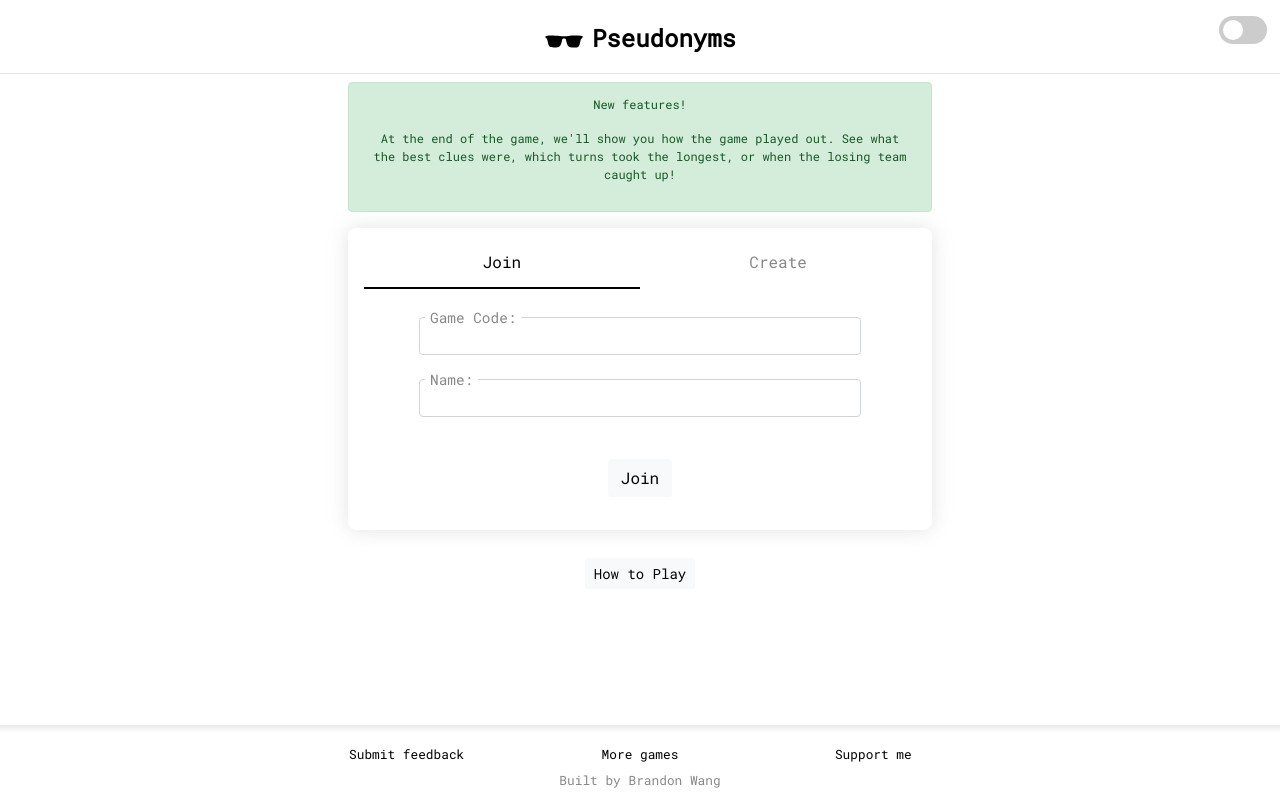
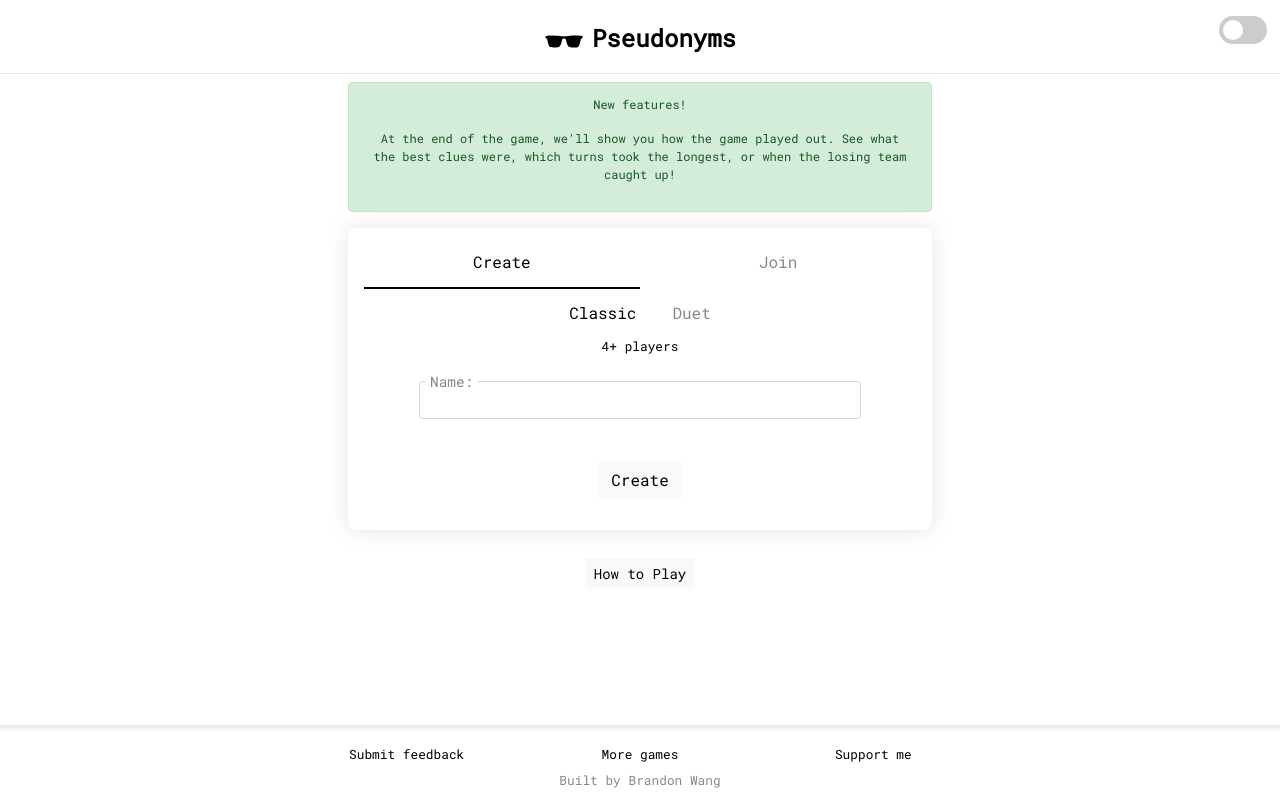
Before and after one commit to coconut750750/pseudonyms, a React (Create React App) app in the folder client/: page / in a window 1280 px wide. Built offline with nearby package versions, Linux system fonts and the light colour scheme.

Commit message:
default to create tab

```diff
--- a/client/src/components/GameForm/index.js
+++ b/client/src/components/GameForm/index.js
@@ -1,4 +1,4 @@
-import React, { useState } from 'react';
+import React, { useState, useEffect } from 'react';
 
 import './GameForm.css';
 
@@ -7,13 +7,19 @@ import Join from './Join';
 
 
 export default function GameForm(props) {
+  const create = <Create setGame={props.setGame}/>;
   const join = <Join urlGameCode={props.urlCode} join={props.setGame}/>;
-  const create = <Create setGame={props.setGame}/>;
 
-  const tabLabels = ["Join", "Create"];
-  const tabs = [join, create];
+  const tabLabels = ["Create", "Join"];
+  const tabs = [create, join];
 
   const [tab, setTab] = useState(0);
+
+  useEffect(() => {
+    if (props.urlCode !== undefined) {
+      setTab(1);
+    }
+  }, [props.urlCode]);
 
   return (
     <div className="game-form elevated">
```
